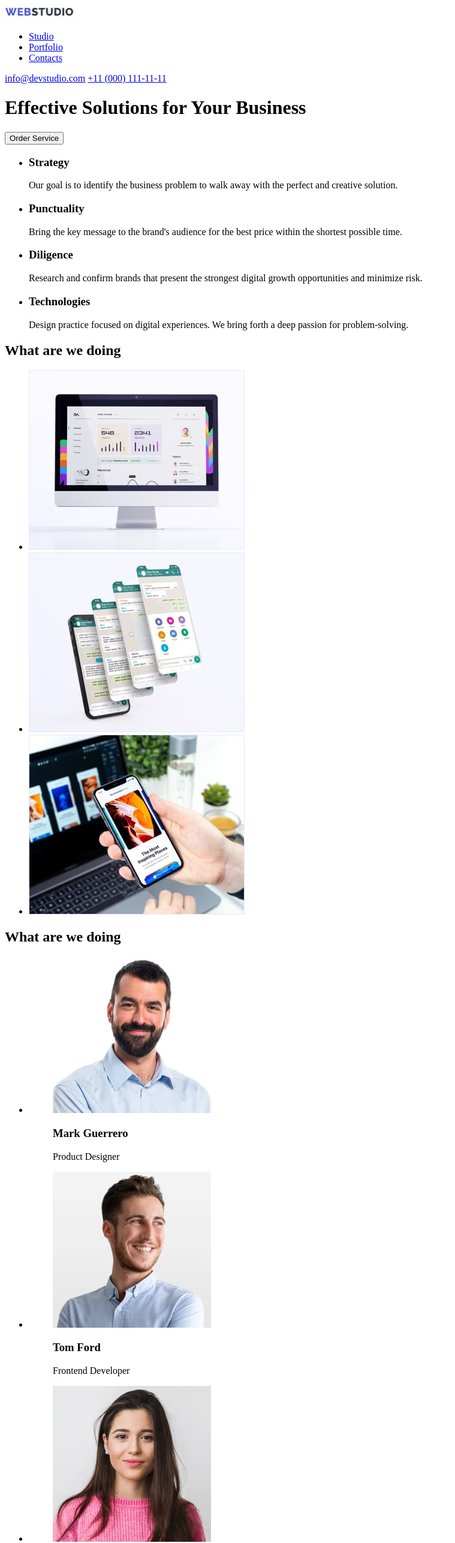
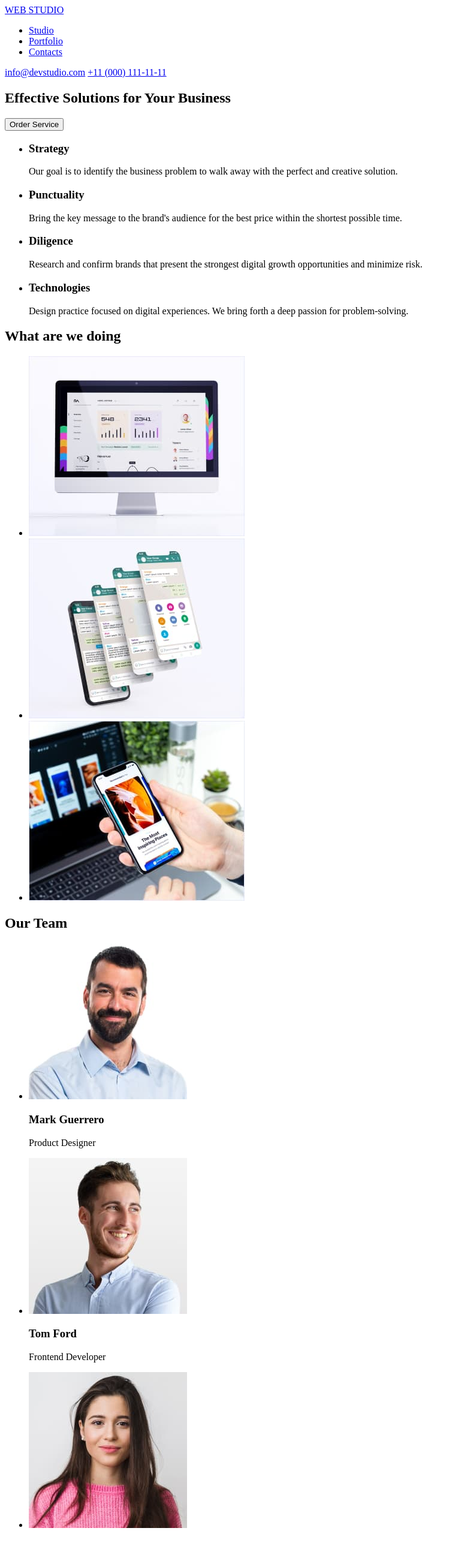
Before and after one commit to diankasmilian/goit-markup-hw-01, a plain HTML site: page index.html in a window 1280 px wide. Shown: the top 2573 px of the page at 60% size, without its empty margins (0-759 px from the left). Drawn offline with Linux system fonts and the light colour scheme.

Commit message:
add changes

```diff
--- a/index.html
+++ b/index.html
@@ -10,11 +10,8 @@
     <!-- header -->
     <header>
      <a href="#">
-      <img
-      src="images/logo.jpg"
-      alt="logo site"
-      width="115"
-      height="24" >
+      <span>WEB</span>
+      <span>STUDIO</span>
      </a>
 
      <nav>
@@ -33,15 +30,14 @@
     <!-- Main Content -->
     <main>
       <!-- Section 1 -->
-      <div>
+      <section>
         <h1>Effective Solutions for Your Business</h1>
 
-        <form>
           <button type="button">Order Service</button>
-        </form>
-      </div>
+
+      </section>
       <!-- Section 2 -->
-      <div>
+      <section>
         <ul>
           <li> <h3>Strategy</h3>
           <p>Our goal is to identify the business
@@ -61,11 +57,11 @@
         </li>
         </ul>
 
-      </div>
+      </section>
 
       <!-- Section 3 -->
 
-     <div>
+     <section>
 
       <h2>What are we doing</h2>
 
@@ -89,78 +85,72 @@
           height="300">
         </li>
       </ul>
-     </div>
+     </section>
 
      <!-- Section 4 -->
-     <div>
-      <h2>What are we doing</h2>
+     <section>
+      <h2>Our Team</h2>
 
       <ul>
         <li>
-          <figure>
+
             <img src="images/imgteam1.jpg"
             alt="first team member"
             width="264"
             height="260" >
-            <figcaption>
+
               <h3>Mark Guerrero</h3>
               <p>Product Designer</p>
-            </figcaption>
-           </figure>
+
         </li>
 
         <li>
-          <figure>
+
             <img src="images/imgteam2.jpg"
             alt="second team member"
             width="264"
             height="260">
-            <figcaption>
+
               <h3>Tom Ford</h3>
               <p>Frontend Developer</p>
-            </figcaption>
-          </figure>
+
         </li>
 
         <li>
-          <figure>
+
             <img src="images/imgteam3.jpg"
             alt="third team member"
             width="264"
             height="260">
-            <figcaption>
+
               <h3>Camila Garcia</h3>
               <p>Marketing</p>
-            </figcaption>
-          </figure>
+
         </li>
 
         <li>
-          <figure>
+
             <img src="images/imgteam4.jpg"
             alt="fourth team member"
             width="264"
             height="260">
-            <figcaption>
+
               <h3>Daniel Wilson</h3>
               <p>UI Designer</p>
-            </figcaption>
-          </figure>
+
+
         </li>
 
       </ul>
-     </div>
+     </section>
 
     </main>
 
     <!-- Footer -->
     <footer>
       <a href="#">
-        <img
-        src="images/logo.jpg"
-        alt="logo site"
-        width="115"
-        height="24" >
+        <span>WEB</span>
+        <span>STUDIO</span>
        </a>
 
        <p>Increase the flow of customers and sales for your business with digital marketing & growth solutions.</p>
```
